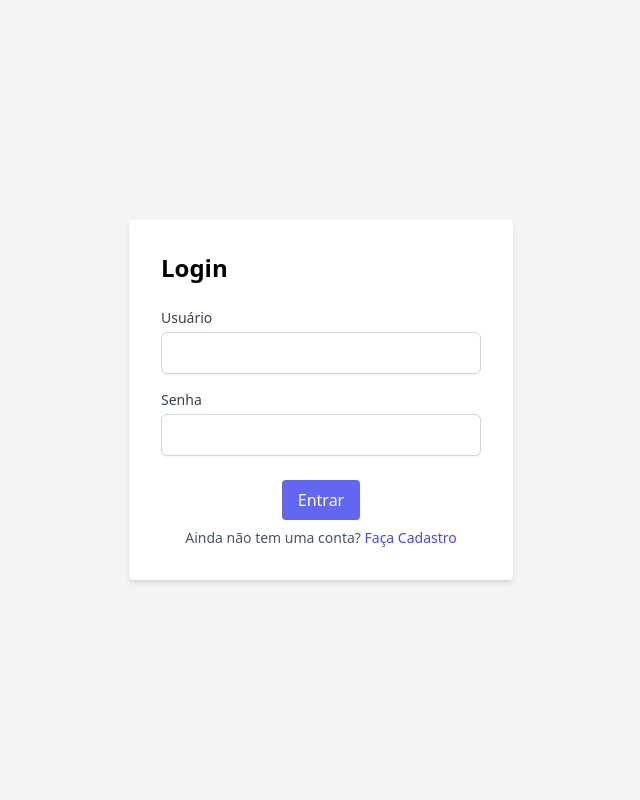
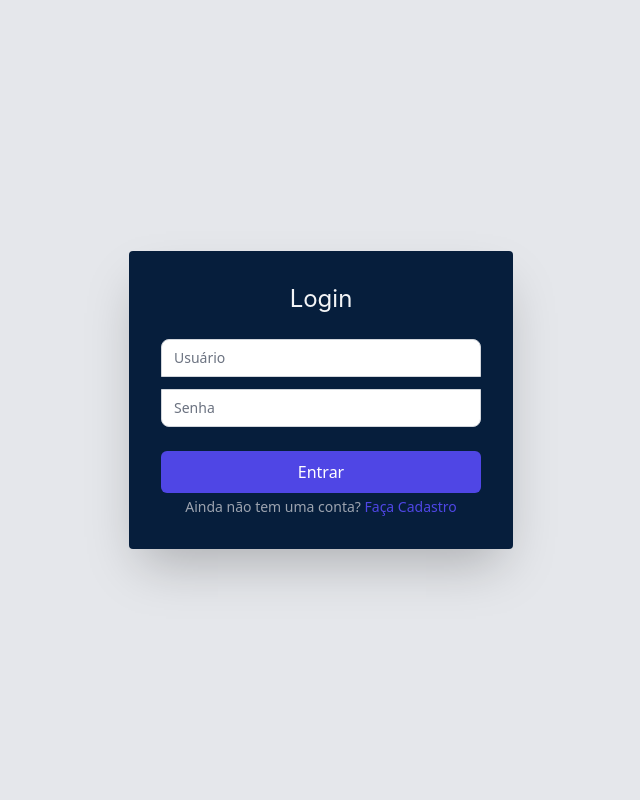
Before and after one commit to fernanda0508/site-tutorial-iot, a Django app: page /login/ in a window 1280 px wide. Shown: the whole page, without its empty margins (319-959 px from the left). Run offline with Django 4.2, Linux system fonts and the light colour scheme; some libraries are stand-ins or nearby versions.

Commit message:
Alterações front3 - que terror

```diff
--- a/templates/iot/base.html
+++ b/templates/iot/base.html
@@ -59,7 +59,7 @@
     {% if user.is_authenticated %}
 
     <!-- Script do ícone de favoritos -->
-    {% comment %} <script>
+    <script>
         $(document).ready(function () {
             $(".favorite-button").on("click", function (event) {
                 event.preventDefault(); //evita o comportamento padrão de um link
@@ -89,7 +89,7 @@
                 });
             });
         });
-    </script> {% endcomment %}
+    </script>
     {% endif %}
 </body>
 
--- a/templates/iot/login.html
+++ b/templates/iot/login.html
@@ -1,44 +1,75 @@
 <!DOCTYPE html>
-<html lang="en">
+
+<html lang="pt-br">
 
 <head>
   <meta charset="UTF-8">
   <meta name="viewport" content="width=device-width, initial-scale=1.0">
   <title>Login</title>
-  <!-- Inclua os estilos do Tailwind CSS -->
-  <link href="https://cdn.jsdelivr.net/npm/tailwindcss@2.2.15/dist/tailwind.min.css" rel="stylesheet">
+  <script src="https://cdn.tailwindcss.com"></script>
+
+  <script>
+    tailwind.config = {
+        theme: {
+            extend: {
+                colors: {
+                    cores: {
+                        escuro: '#061E3C',
+                    },
+                },
+                fontFamily: {
+                    inter: ['Inter', 'sans-serif'],
+                },
+            },
+        },
+    };
+  </script>
+
+<link href="https://cdnjs.cloudflare.com/ajax/libs/font-awesome/6.0.0-beta3/css/all.min.css" rel="stylesheet">
+<script src="https://code.jquery.com/jquery-3.6.0.min.js"></script>
 </head>
 
-<body class="bg-gray-100 flex items-center justify-center h-screen">
-  <div class="bg-white p-8 rounded shadow-md w-96">
-    <h2 class="text-2xl font-semibold mb-6">Login</h2>
+<body class="bg-gray-200 flex items-center justify-center h-screen">
+
+  <div class="bg-cores-escuro p-8 rounded shadow-2xl w-96">
+
+    <h2 class="text-center text-2xl font-inter text-gray-100">Login</h2>
+
     {% if error_message %}
-    <p class="text-red-500 mb-4">{{ error_message }}</p>
+    <p class="text-red-500 mt-3 text-sm">{{ error_message }}</p>
     {% endif %}
-    <form action="" method="post">
+
+    <form class="space-y-6" action="" method="post">
       {% csrf_token %}
+      <div>
         <!-- Campo de usuário -->
-      <div class="mb-4">
-        <label for="username" class="block text-sm font-medium text-gray-700">Usuário</label>
-        <input type="text" name="username" id="username"
-          class="mt-1 block w-full px-3 py-2 border border-gray-300 rounded-md shadow-sm focus:ring-indigo-500 focus:border-indigo-500">
+        <div class="mb-3">
+          <label for="username" class="sr-only">Usuário</label> <!--Leitores de tela-->
+          <input type="text" name="username" id="username" required
+            class="appearance-none relative block w-full px-3 py-2 border border-gray-300 rounded-t-lg placeholder-gray-500 text-gray-900 focus:outline-none focus:ring-1 focus:ring-indigo-500 focus:border-indigo-500 focus:z-10 sm:text-sm"
+            placeholder="Usuário" value="{{ form.username.value }}">
         </div>
+
         <!-- Campo de senha -->
         <div class="mb-6">
-        <label for="password" class="block text-sm font-medium text-gray-700">Senha</label>
-        <input type="password" name="password" id="password"
-          class="mt-1 block w-full px-3 py-2 border border-gray-300 rounded-md shadow-sm focus:ring-indigo-500 focus:border-indigo-500">
+          <label for="password" class="sr-only">Senha</label>
+          <input type="password" name="password" id="password" required
+            class="appearance-none relative block w-full px-3 py-2 border border-gray-300 placeholder-gray-500 text-gray-900 rounded-b-lg focus:outline-none focus:ring-1 focus:ring-indigo-500 focus:border-indigo-500 focus:z-10 sm:text-sm"
+            placeholder="Senha">
         </div>
+
         <!-- Botão de login -->
-      <div class="text-center">
+        <div>
           <button type="submit"
-          class="bg-indigo-500 text-white px-4 py-2 rounded hover:bg-indigo-600 focus:outline-none focus:ring-2 focus:ring-indigo-300 focus:ring-opacity-75">
+          class="group relative w-full flex justify-center px-4 py-2 border border-transparent text-base font-medium rounded-md text-white bg-indigo-600 hover:bg-indigo-700 focus:outline-none focus:ring-2 focus:ring-offset-1 focus:ring-indigo-500">
           Entrar
           </button>
         </div>
+      </div>
     </form>
+
     <div class="text-center">
-      <p class="mt-2 text-sm text-gray-600">
+      <p class="mt-1 text-sm text-gray-400">
         Ainda não tem uma conta? <a href="{% url 'cadastro' %}"
           class="font-medium text-indigo-600 hover:text-indigo-500">
           Faça Cadastro
```
Also changed, not shown: templates/iot/cadastro.html (+45 -21 lines), templates/iot/partials/_menu.html (+0 -39 lines), templates/iot/partials/_rodape.html (+0 -33 lines), db.sqlite3. Lines whose indentation alone changed are shown as unchanged.
